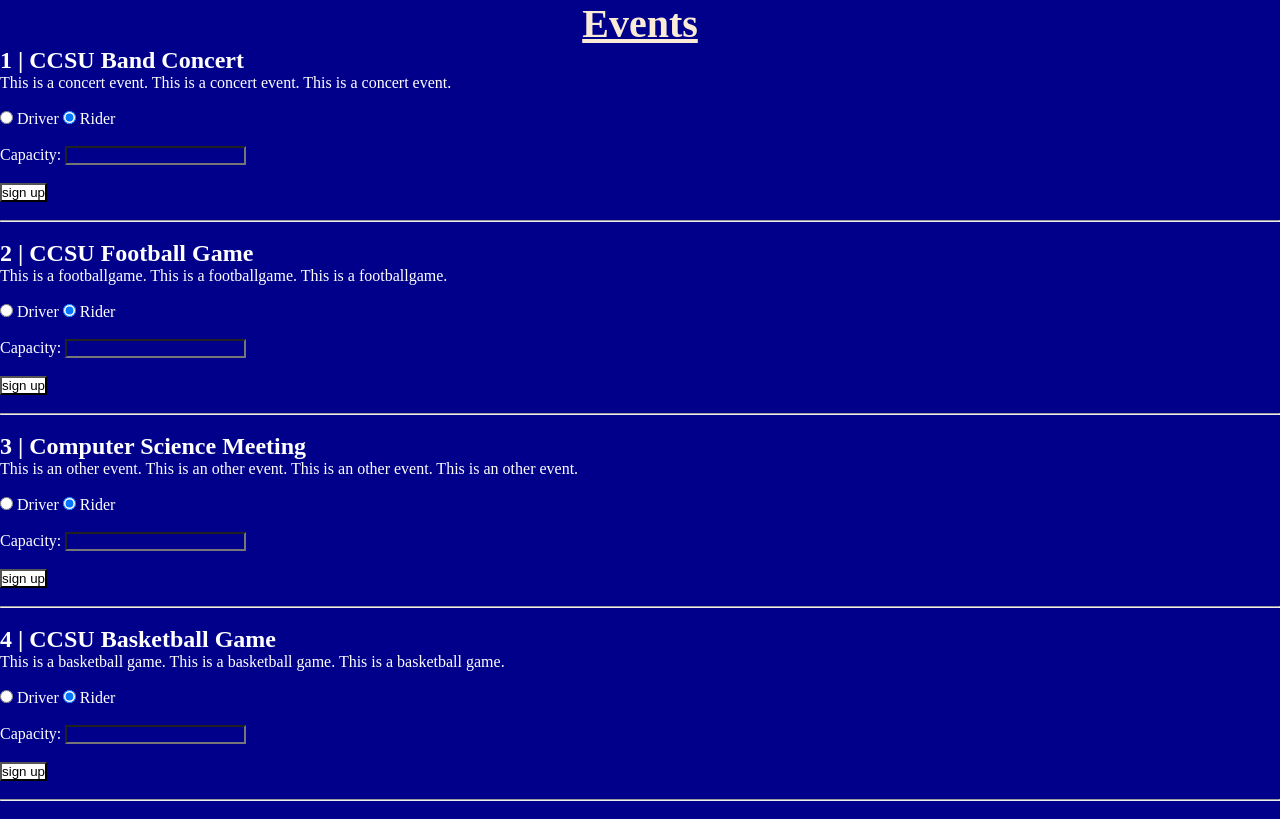
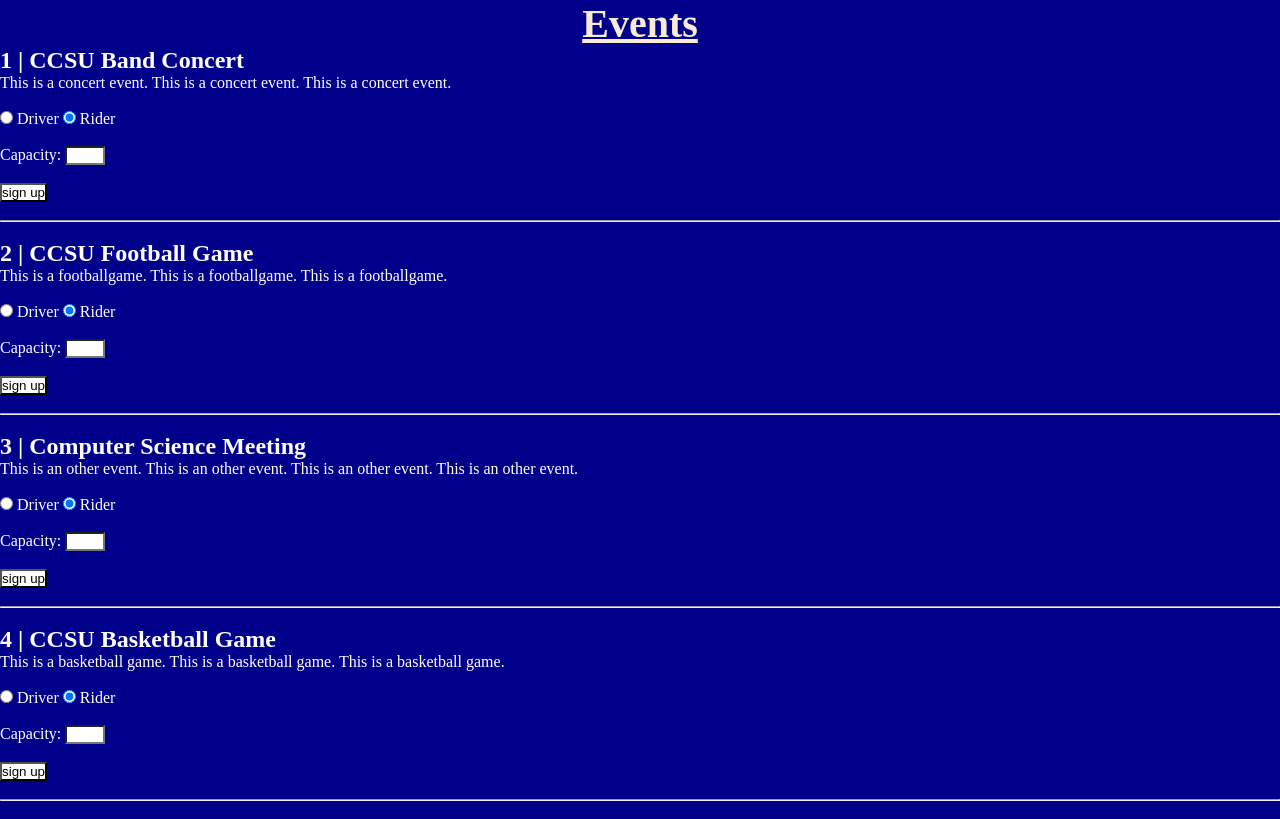
Before and after one commit to gsavvidis7/CCSU_Drive_Service, a Django app: page /events/ in a window 1280 px wide. Shown: the part 165-984 px from the top of the page. Run offline with Django 3.2, Linux system fonts and the light colour scheme; data comes from the database, SQL or seed files in the repository; both versions use the stored data as it was after the commit.

Commit message:
changed text box to number and white background

```diff
--- a/static/css/events.css
+++ b/static/css/events.css
@@ -5,3 +5,8 @@
 .eventhead{
     text-align: center;
 }
+
+#capbox {
+    background-color: white;
+    width: 40px;
+}
--- a/templates/events/events.html
+++ b/templates/events/events.html
@@ -37,7 +37,7 @@
                 <input type="radio" name="type" value="rider" checked="checked"> Rider
                 <div>
                     <br>
-                    Capacity: <input type="text" name="captext">
+                    Capacity: <input type="number" name="captext" id="capbox" min="0" max="10">
                 </div>
                 <br>
                 <input type="submit" value="sign up" class="subbtn">
```
Also changed, not shown: db.sqlite3.
